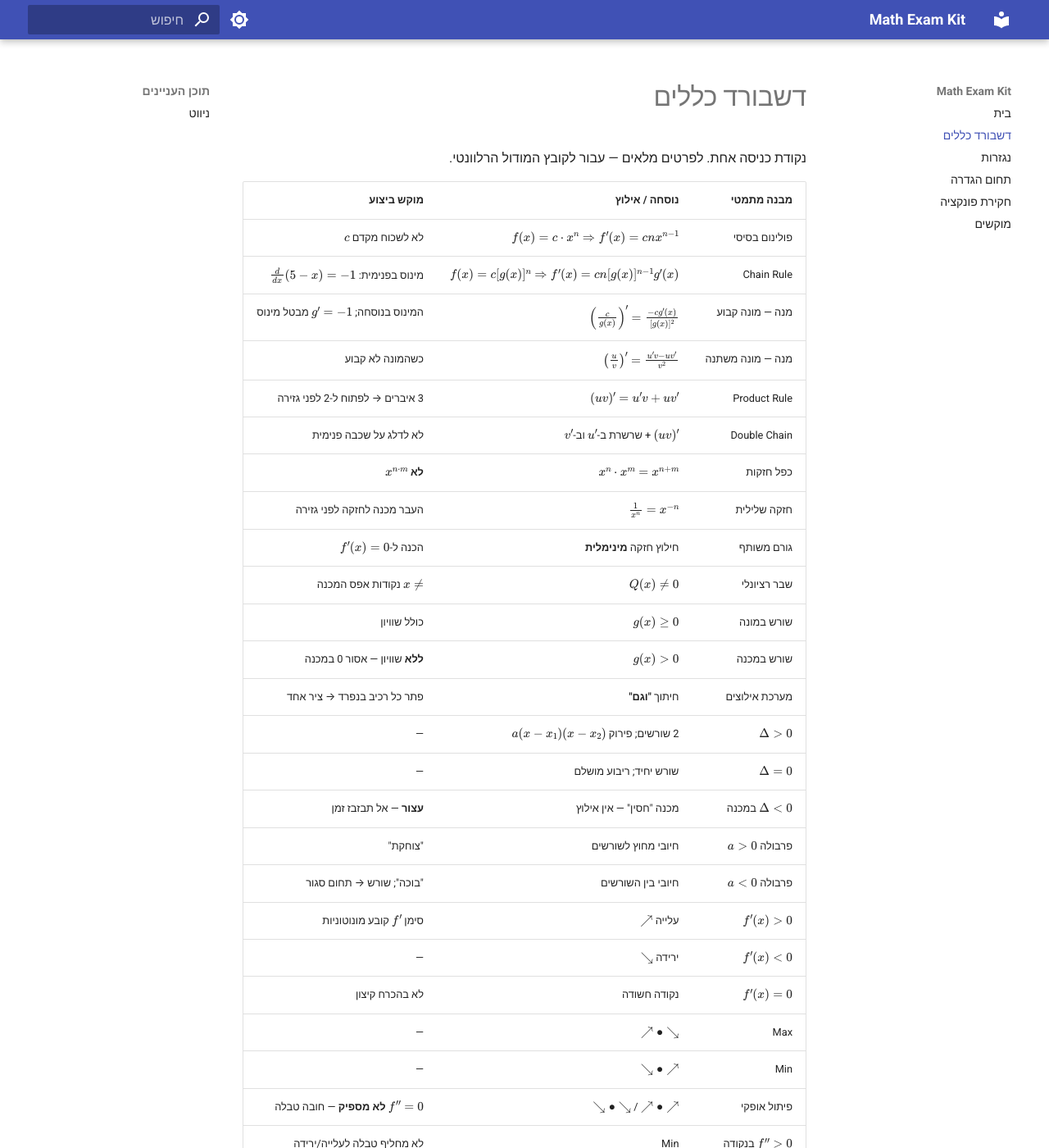
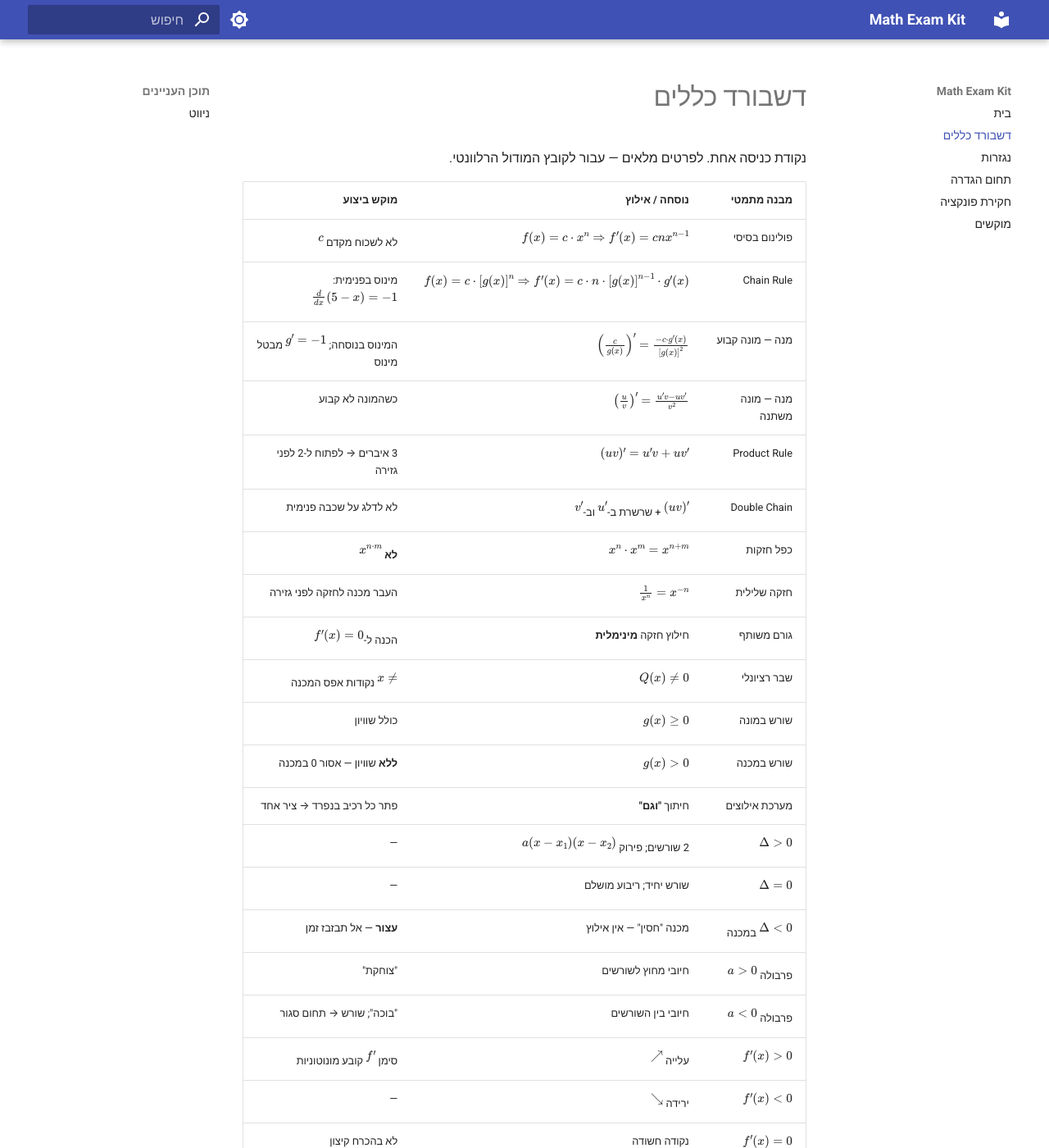
Before and after one commit to talll77-byte/math-exam, an MkDocs documentation site: the page built from docs/dashboard.md, in a window 1280 px wide and 1400 px high. Shown: the whole window at 82% size. Built offline with MkDocs 1.6.1 and Material for MkDocs 9.7.7, drawn with Linux system fonts in a browser that asks for light colours.

Commit message:
Fix math rendering: LTR CSS for RTL site, MathJax config, bracket syntax.
Isolate arithmatex from RTL bidi; remove polyfill.io; use left/right brackets in formulas.

```diff
--- a/docs/dashboard.md
+++ b/docs/dashboard.md
@@ -5,8 +5,8 @@
 | מבנה מתמטי | נוסחה / אילוץ | מוקש ביצוע |
 |---|---|---|
 | פולינום בסיסי | $f(x)=c\cdot x^n \Rightarrow f'(x)=cnx^{n-1}$ | לא לשכוח מקדם $c$ |
-| Chain Rule | $f(x)=c[g(x)]^n \Rightarrow f'(x)=cn[g(x)]^{n-1}g'(x)$ | מינוס בפנימית: $\frac{d}{dx}(5-x)=-1$ |
-| מנה — מונה קבוע | $\left(\frac{c}{g(x)}\right)'=\frac{-cg'(x)}{[g(x)]^2}$ | המינוס בנוסחה; $g'=-1$ מבטל מינוס |
+| Chain Rule | $f(x)=c\cdot\left[g(x)\right]^n \Rightarrow f'(x)=c\cdot n\cdot\left[g(x)\right]^{n-1}\cdot g'(x)$ | מינוס בפנימית: $\frac{d}{dx}(5-x)=-1$ |
+| מנה — מונה קבוע | $\left(\frac{c}{g(x)}\right)'=\frac{-c\cdot g'(x)}{\left[g(x)\right]^2}$ | המינוס בנוסחה; $g'=-1$ מבטל מינוס |
 | מנה — מונה משתנה | $\left(\frac{u}{v}\right)'=\frac{u'v-uv'}{v^2}$ | כשהמונה לא קבוע |
 | Product Rule | $(uv)'=u'v+uv'$ | 3 איברים → לפתוח ל-2 לפני גזירה |
 | Double Chain | $(uv)'$ + שרשרת ב-$u'$ וב-$v'$ | לא לדלג על שכבה פנימית |
--- a/docs/javascripts/mathjax.js
+++ b/docs/javascripts/mathjax.js
@@ -1,7 +1,7 @@
 window.MathJax = {
   tex: {
-    inlineMath: [["\\(", "\\)"], ["$", "$"]],
-    displayMath: [["\\[", "\\]"], ["$$", "$$"]],
+    inlineMath: [["\\(", "\\)"]],
+    displayMath: [["\\[", "\\]"]],
     processEscapes: true,
     processEnvironments: true,
   },
--- /dev/null
+++ b/docs/stylesheets/extra.css
@@ -0,0 +1,23 @@
+/* Math must stay LTR even on RTL Hebrew pages */
+.md-typeset .arithmatex,
+.md-typeset mjx-container,
+.md-typeset mjx-container * {
+  direction: ltr;
+  unicode-bidi: isolate;
+}
+
+.md-typeset .arithmatex {
+  display: inline-block;
+  max-width: 100%;
+  overflow-x: auto;
+}
+
+.md-typeset div.arithmatex {
+  display: block;
+  margin: 0.75em 0;
+  text-align: center;
+}
+
+.md-typeset table .arithmatex {
+  white-space: nowrap;
+}
--- a/mkdocs.yml
+++ b/mkdocs.yml
@@ -36,9 +36,11 @@
       generic: true
   - pymdownx.superfences
 
+extra_css:
+  - stylesheets/extra.css
+
 extra_javascript:
   - javascripts/mathjax.js
-  - https://polyfill.io/v3/polyfill.min.js?features=es6
   - https://cdn.jsdelivr.net/npm/mathjax@3/es5/tex-mml-chtml.js
 
 nav:
```
Also changed, not shown: docs/01-derivatives.md (+2 -2 lines), site/01-derivatives/index.html, site/02-domain/index.html, site/03-investigation/index.html, site/04-pitfalls/index.html, site/404.html, site/dashboard/index.html, site/index.html, site/javascripts/mathjax.js, site/search/search_index.json, site/stylesheets/extra.css (added).
